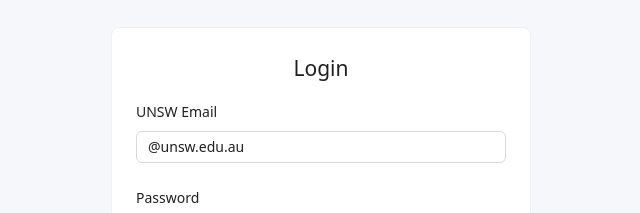
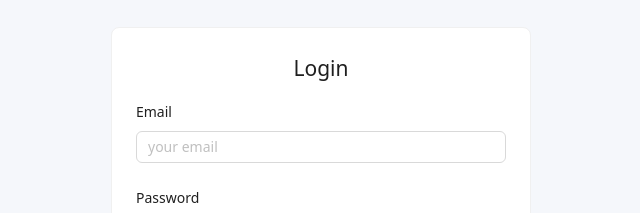
Before and after one commit to RainF0rester/4Todo, a Vue app in the folder frontend/: page /auth in a window 1280 px wide. Shown: the part 188-401 px from the top of the page, without its empty margins (319-959 px from the left). Built offline with nearby package versions, Linux system fonts and the light colour scheme.

Commit message:
feat: change email to any email not unsw email any more

```diff
--- a/frontend/src/components/Auth.vue
+++ b/frontend/src/components/Auth.vue
@@ -12,9 +12,9 @@
                 <div v-if="errors.username" class="ant-form-item-explain">{{ errors.username }}</div>
             </a-form-item>
 
-            <a-form-item label="UNSW Email">
+            <a-form-item label="Email">
                 <a-input ref="emailInput" v-model:value="email" @input="onEmailInput" @blur="onEmailBlur"
-                    placeholder="you@unsw.edu.au" autocomplete="email" />
+                    placeholder="your email" autocomplete="email" />
                 <div v-if="errors.email" class="ant-form-item-explain">{{ errors.email }}</div>
             </a-form-item>
 
@@ -86,11 +86,11 @@
         errors.value.email = 'Email is required.'
         return false
     }
-    const unswRegex = /^[^@\s]+@([a-z0-9.-]+\.)?unsw\.edu\.au$/i
-    if (!unswRegex.test(v)) {
-        errors.value.email = 'Please enter your UNSW email address (must end with @unsw.edu.au).'
-        return false
-    }
+    // const unswRegex = /^[^@\s]+@([a-z0-9.-]+\.)?unsw\.edu\.au$/i
+    // if (!unswRegex.test(v)) {
+    //     errors.value.email = 'Please enter your UNSW email address (must end with @unsw.edu.au).'
+    //     return false
+    // }
     errors.value.email = ''
     return true
 }
@@ -114,10 +114,10 @@
 function onUsernameBlur() { validateUsernameField() }
 function onEmailInput() { validateEmailField() }
 function onEmailBlur() {
-    // If user typed local part only (no @), append UNSW domain on blur
-    if (email.value && !email.value.includes('@')) {
-        email.value = email.value.trim() + '@unsw.edu.au'
-    }
+    // // If user typed local part only (no @), append UNSW domain on blur
+    // if (email.value && !email.value.includes('@')) {
+    //     email.value = email.value.trim() + '@unsw.edu.au'
+    // }
     validateEmailField()
 }
 function onPasswordInput() { validatePasswordField() }
@@ -318,7 +318,7 @@
     }
     // Prefill domain on initial render so user can type local part before it
     if (!email.value) {
-        email.value = '@unsw.edu.au'
+        email.value = ''
         nextTick(() => {
             try {
                 const comp = emailInput.value
```
